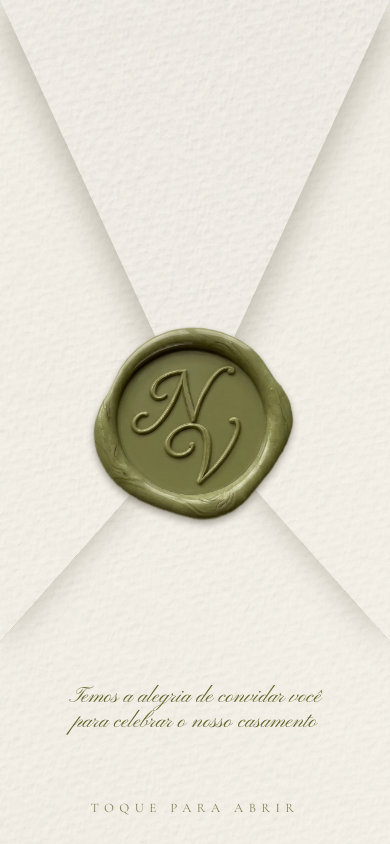
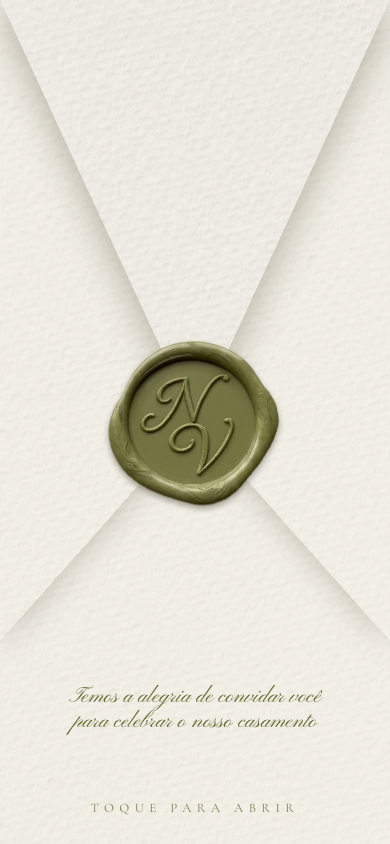
Before and after one commit to victordone3/nathevictor, a plain HTML site: page index.html in a window 390 px wide. Shown: the top 844 px of the page. Drawn offline with nearby package versions, Linux system fonts and the light colour scheme.

Commit message:
Diminui o selo da abertura no celular
Co-Authored-By: Claude Opus 5.5 <noreply@anthropic.com>

```diff
--- a/index.html
+++ b/index.html
@@ -77,7 +77,7 @@ a:focus-visible,button:focus-visible,input:focus-visible,textarea:focus-visible{
 
 /* lacre */
 /* a imagem já traz a sombra embutida; a caixa é maior que o selo para caber a sombra */
-.seal{position:absolute;left:50%;top:50%;width:clamp(248px,40vmin,390px);aspect-ratio:910/860;transform:translate(-50%,-50%);z-index:6}
+.seal{position:absolute;left:50%;top:50%;width:clamp(212px,40vmin,390px);aspect-ratio:910/860;transform:translate(-50%,-50%);z-index:6}
 .seal img{position:absolute;inset:0;width:100%;height:100%;object-fit:contain;user-select:none;-webkit-user-drag:none}
 .seal.press{animation:press .45s ease-out}
 @keyframes press{0%{transform:translate(-50%,-50%) scale(1)}40%{transform:translate(-50%,-50%) scale(.9)}100%{transform:translate(-50%,-50%) scale(1)}}
```
